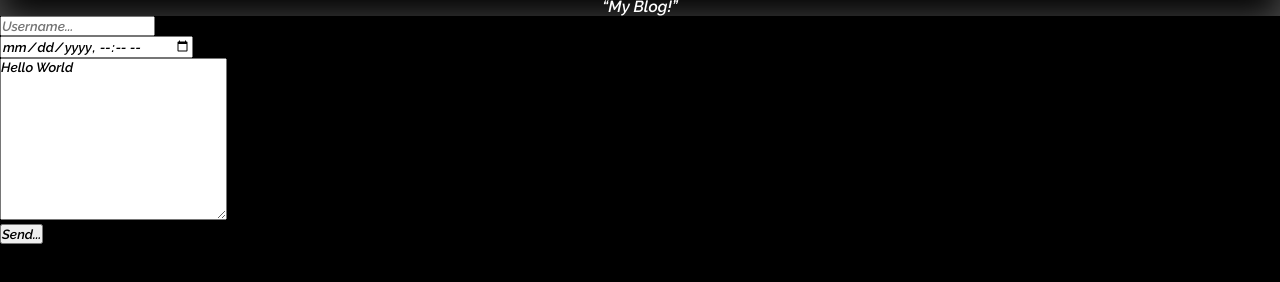
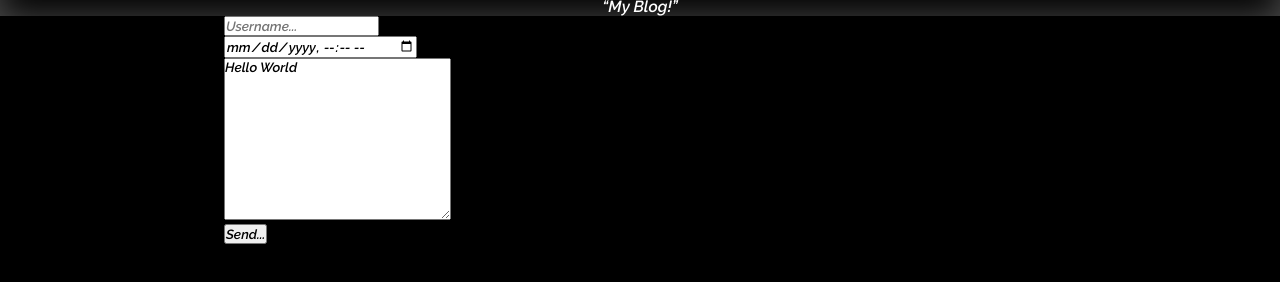
Before and after one commit to ZorroSec/centralzezo, a website: page index.html in a window 1280 px wide. Shown: the part 32-314 px from the top of the page. Drawn offline with Linux system fonts and the light colour scheme.

Commit message:
estilizando a area de conteiner e infoPost

```diff
--- a/scripts/css/style.css
+++ b/scripts/css/style.css
@@ -20,4 +20,7 @@
     background: #000;
     color: white;
     /* box-shadow: inset 0 0 2.2em rgba(255,255,255,.3); */
+}.infoPost, .conteiner{
+    margin: auto;
+    width: 65%;
 }
```
